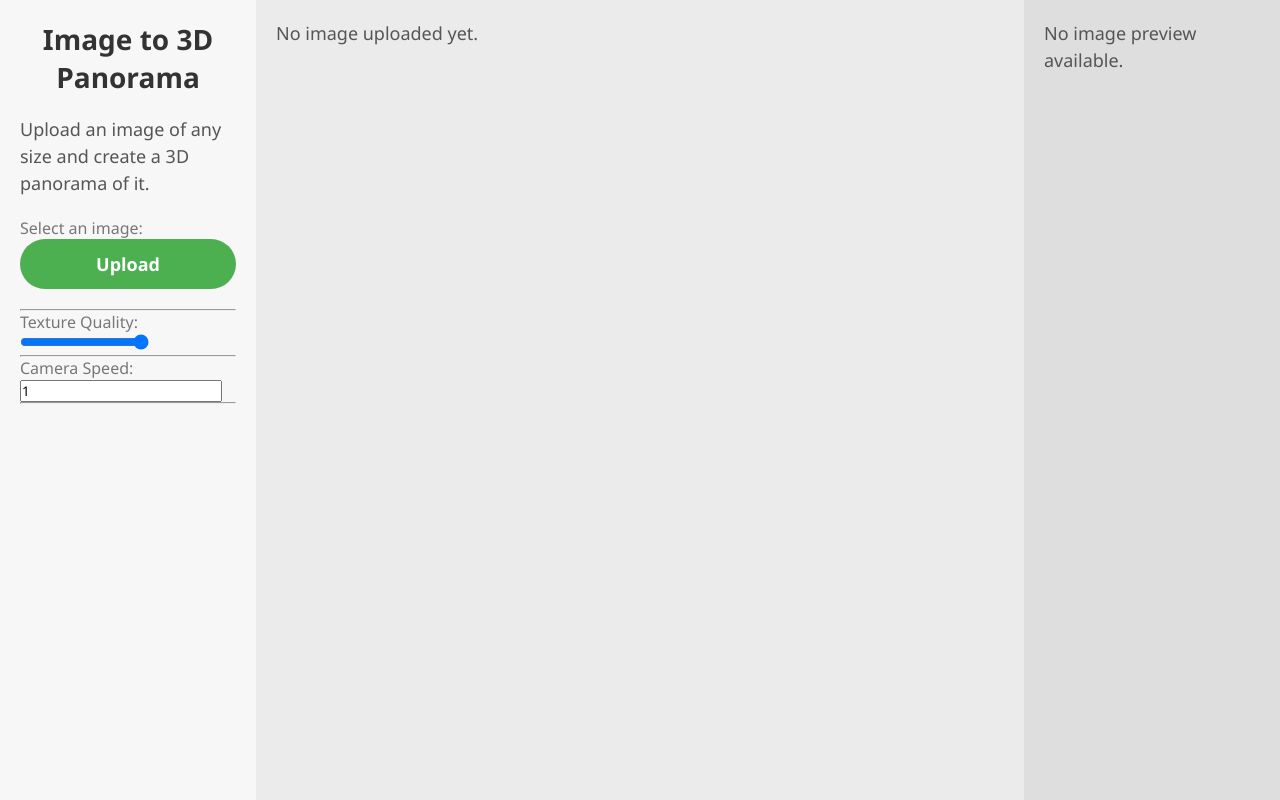
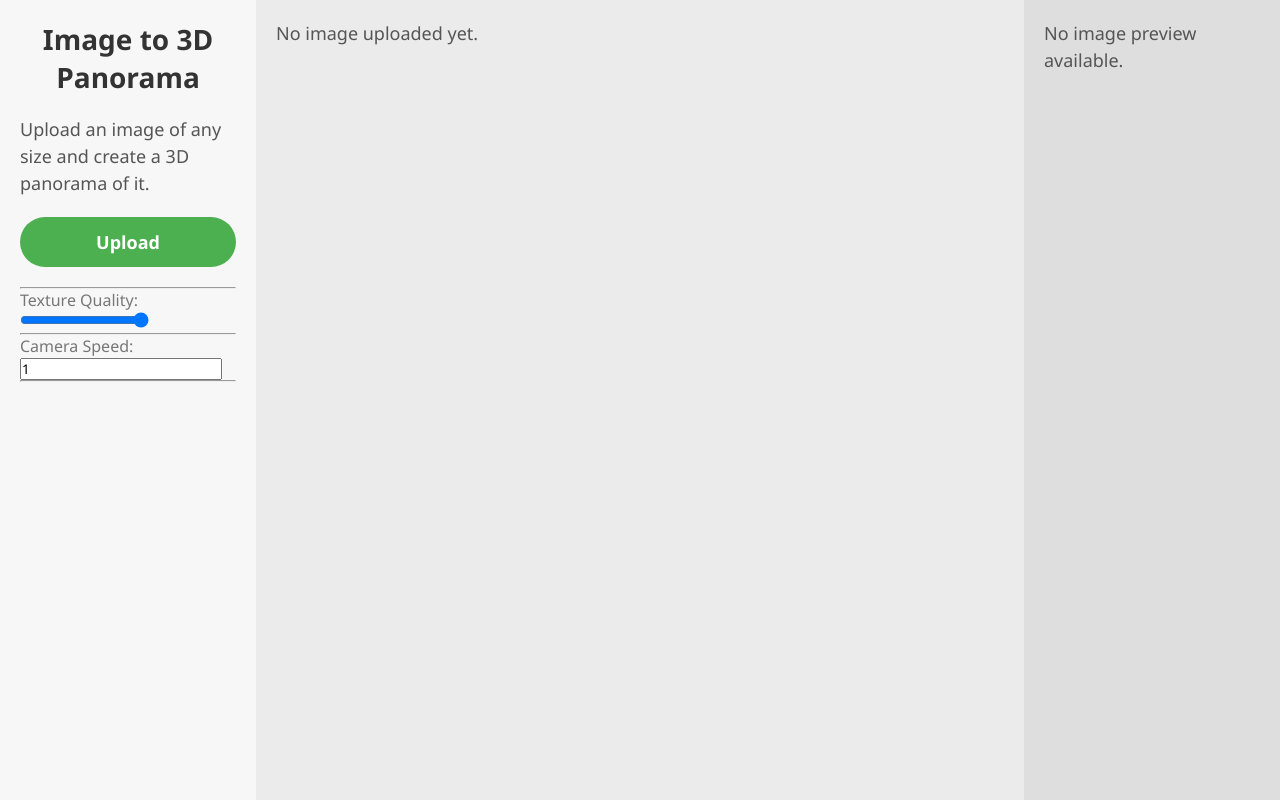
Before and after one commit to LyubomirT/lookaround, a Flask app: page / in a window 1280 px wide. Run offline with Flask 3, Linux system fonts and the light colour scheme.

Commit message:
Remove image label from upload form

```diff
--- a/templates/index.html
+++ b/templates/index.html
@@ -110,7 +110,6 @@
             <h1>Image to 3D Panorama</h1>
             <p>Upload an image of any size and create a 3D panorama of it.</p>
             <form id="upload-form" action="/upload" method="post" enctype="multipart/form-data">
-                <label for="image">Select an image:</label>
                 <input type="file" id="image" name="image" accept="image/*" required>
                 <button type="submit" class="btn-success" id="formhacker">Upload</button>
             </form>
```
